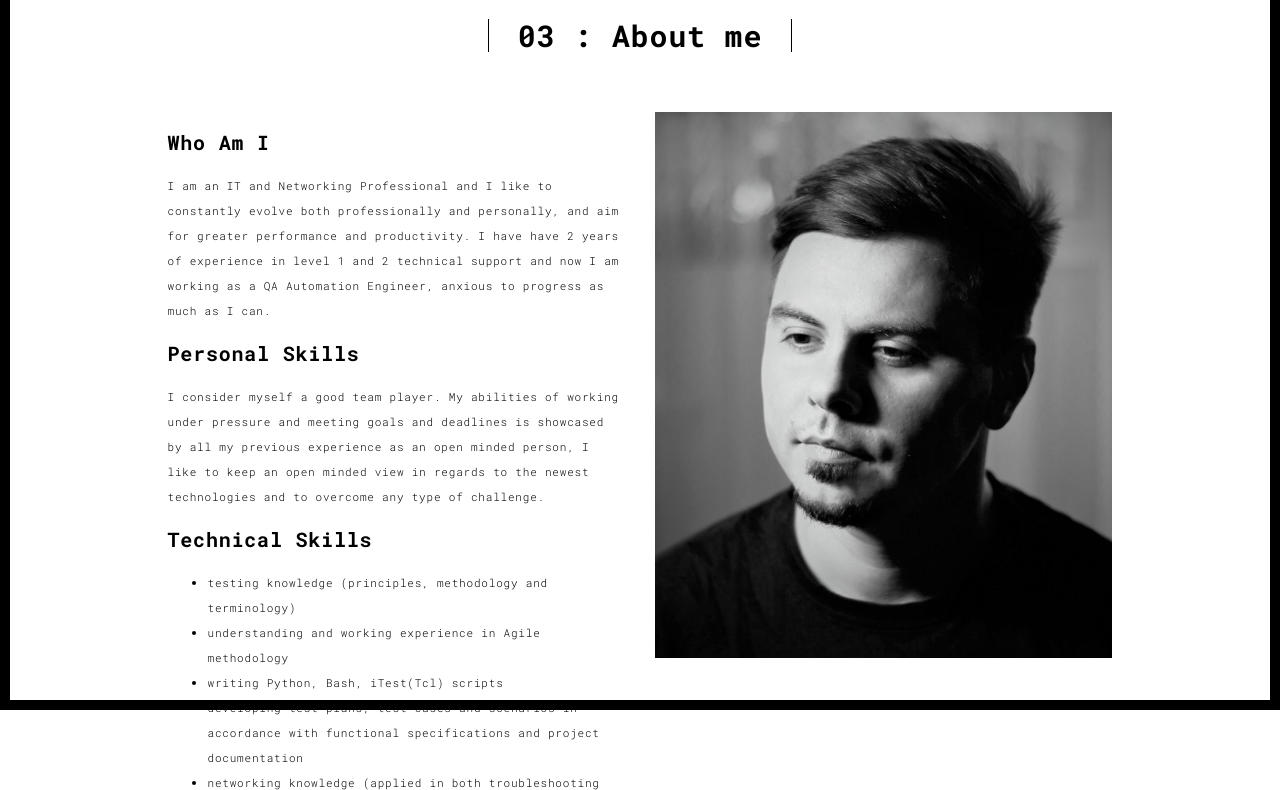
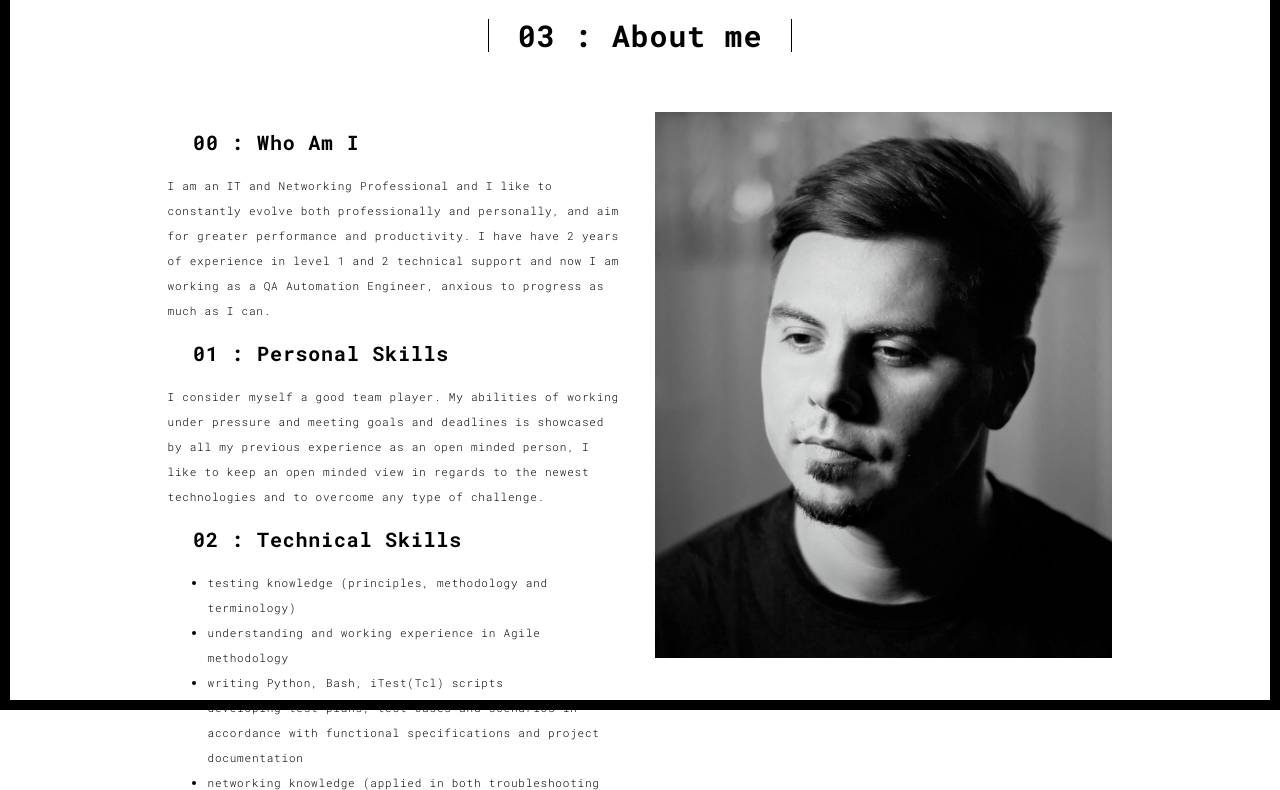
Before and after one commit to andreiDraghiceanu/portfo, a Flask app: page /about.html in a window 1280 px wide. Shown: the part 90-880 px from the top of the page. Run offline with Flask 2, Linux system fonts and the light colour scheme; parts of the project's set-up code (start-up, migrations or seed data) failed here and were passed over; some libraries are stand-ins or nearby versions.

Commit message:
Text updates.

```diff
--- a/templates/about.html
+++ b/templates/about.html
@@ -86,13 +86,19 @@
             <div class="col-md-10 col-md-offset-1">
               <div class="row">
                 <div class="col-xs-12 col-md-6">
-                  <h3>Who Am I</h3>
+                  <div class="text-left">
+                    <h1 class="h3 ws">00 : Who Am I</h1>
+                  </div>
                   <p>I am an IT and Networking Professional and I like to constantly evolve both professionally and personally, and aim for greater performance and productivity.
                     I have have 2 years of experience in level 1 and 2 technical support and now I am working as a QA Automation Engineer, anxious to progress as much as I can.</p>
-                  <h3>Personal Skills</h3>
+                  <div class="text-left">
+                    <h1 class="h3 ws">01 : Personal Skills</h1>
+                  </div>
                   <p>I consider myself a good team player. My abilities of working under pressure and meeting goals and deadlines is showcased by all my previous experience
                      as an open minded person, I like to keep an open minded view in regards to the newest technologies and to overcome any type of challenge.
-                  <h3>Technical Skills</h3>
+                  <div class="text-left">
+                    <h1 class="h3 ws">02 : Technical Skills</h1>
+                  </div>
                   <p>
                     <ul>
                       <li>testing knowledge (principles, methodology and terminology)</li>
@@ -102,7 +108,6 @@
                       <li>networking knowledge (applied in both troubleshooting and testing)</li>
                       <li>working experience with diverse operating systems</li>
                     </ul>
-                  </p>
                 </div>
                 <div class="col-xs-12 col-md-6">
                   <img src="./static/assets/images/profil.jpg" class="img-responsive" alt="">
@@ -122,7 +127,7 @@
   <div class="container">
     <div class="row">
       <div class="col-xs-12">
-        <p>© Andrei Draghiceanu, 2020</a></p>
+        <p>© Andrei Draghiceanu, 2020</p>
       </div>
     </div>
   </div>
```
Also changed, not shown: templates/projects.html (+5 -5 lines).
